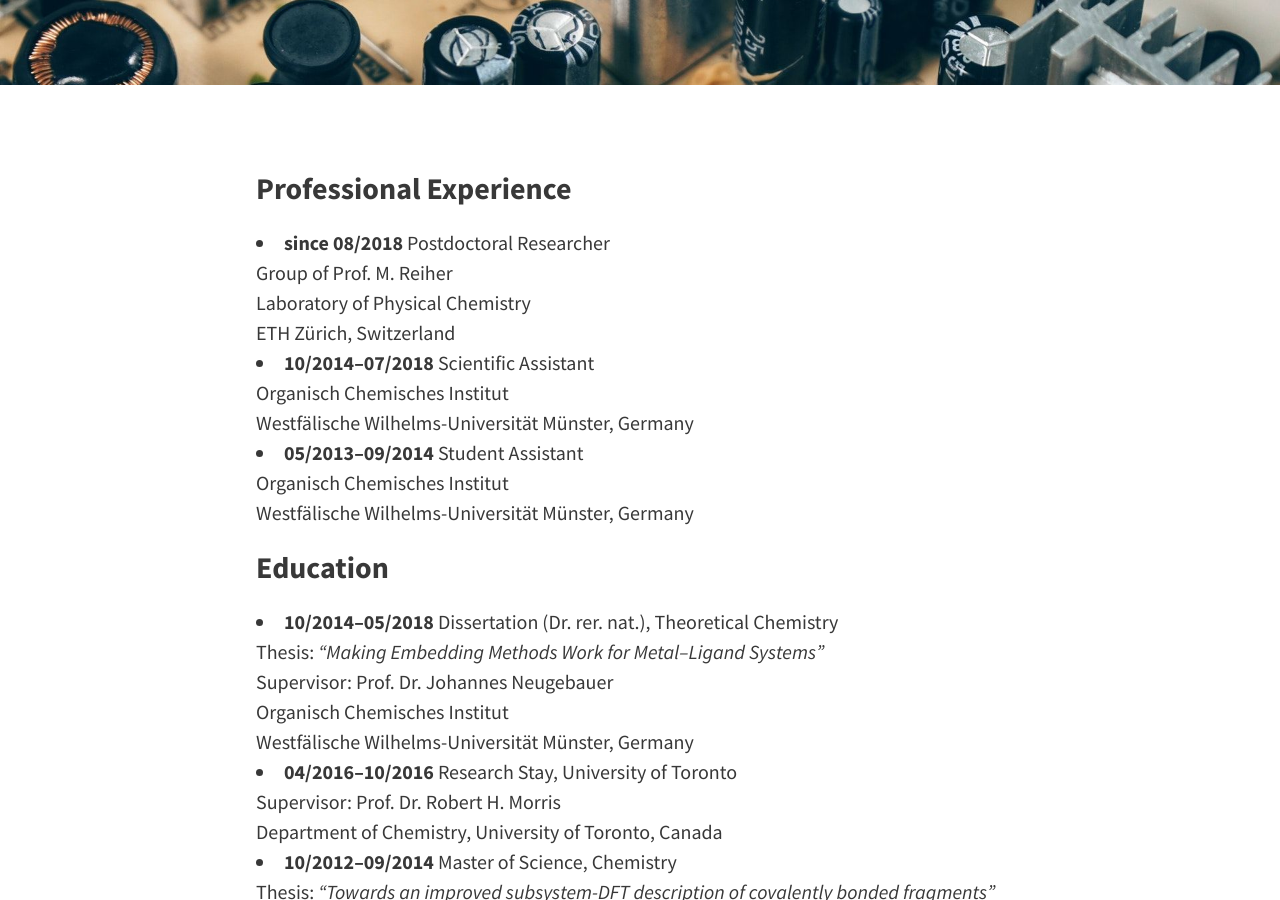
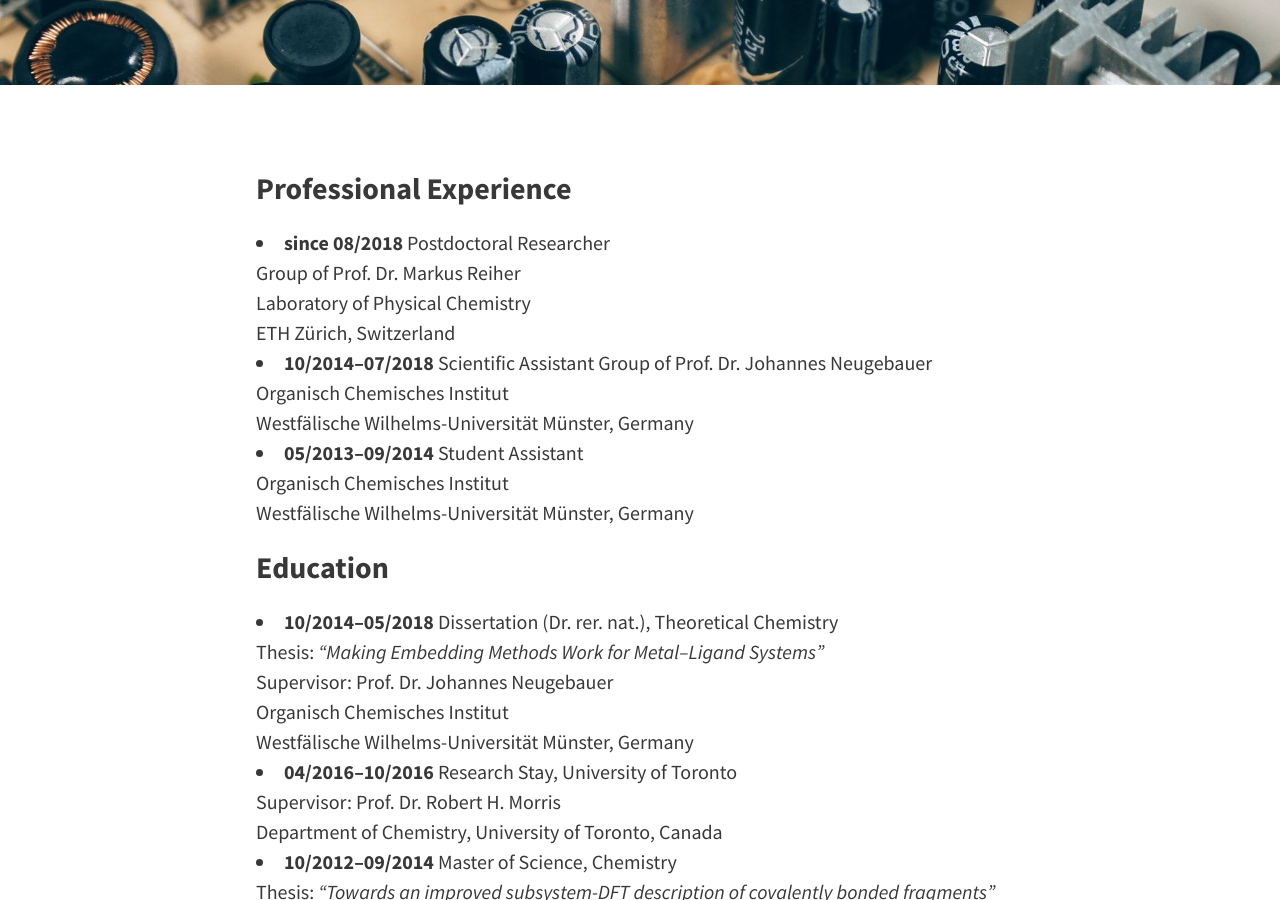
Before and after one commit to nabbelbabbel/nabbelbabbel.github.io, a Jekyll site: the page built from pages/cv.md, in a window 1280 px wide and 900 px high, scrolled down 309 px. Built offline with Jekyll 4.4.1, drawn with Linux system fonts in a browser that asks for light colours.

Commit message:
Update cv.md

```diff
--- a/pages/cv.md
+++ b/pages/cv.md
@@ -8,10 +8,11 @@ tags: []
 
 ### Professional Experience
 - **since 08/2018** Postdoctoral Researcher
-Group of Prof. M. Reiher
+Group of Prof. Dr. Markus Reiher
 Laboratory of Physical Chemistry
 ETH Zürich, Switzerland
 - **10/2014--07/2018** Scientific Assistant
+Group of Prof. Dr. Johannes Neugebauer
 Organisch Chemisches Institut
 Westfälische Wilhelms-Universität Münster, Germany
 - **05/2013--09/2014** Student Assistant
```
